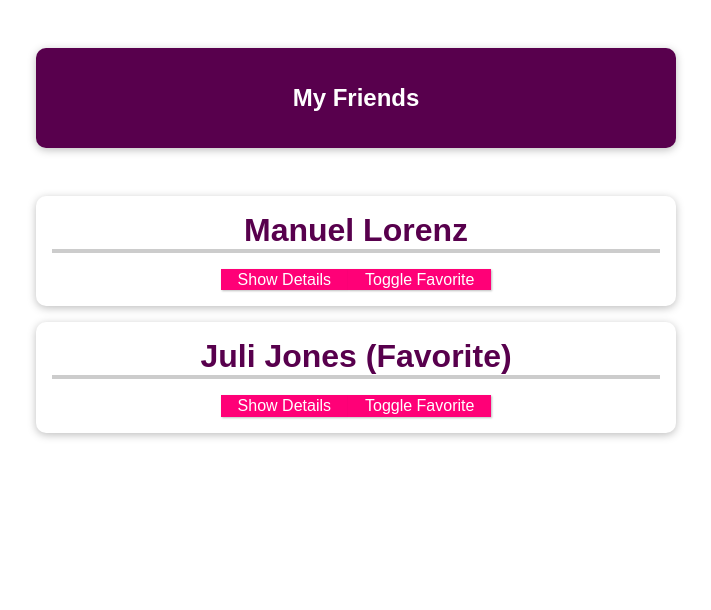
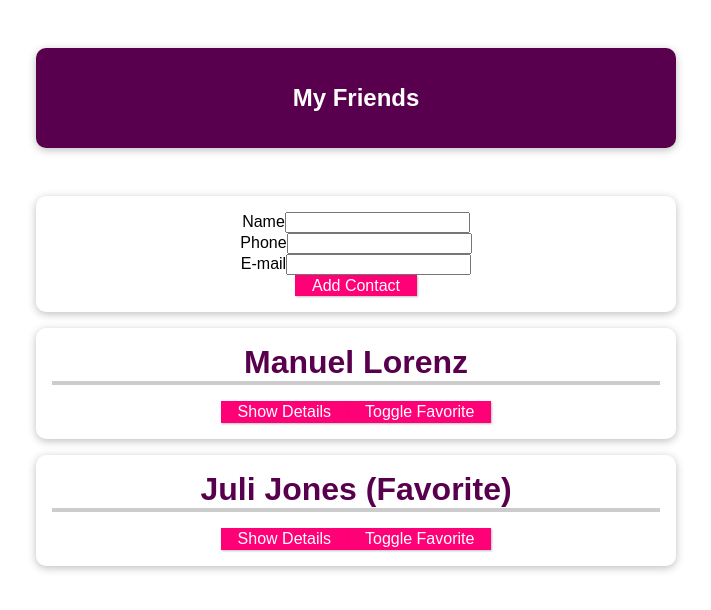
Before and after one commit to chhw130/Vue-Component-Practice, a Vue app: page / in a window 1280 px wide. Shown: the top 610 px of the page, without its empty margins (284-995 px from the left). Built offline with nearby package versions, Linux system fonts and the light colour scheme.

Commit message:
Feat : newFriend Form Component

```diff
--- a/src/App.vue
+++ b/src/App.vue
@@ -3,6 +3,7 @@
     <header>
       <h1>My Friends</h1>
     </header>
+    <new-friend @add-contact="addContact"></new-friend>
     <ul>
       <friends-contact
         v-for="friend in friends"
@@ -18,7 +19,9 @@
 </template>
 
 <script>
+import NewFriend from "./components/NewFriend.vue";
 export default {
+  components: { NewFriend },
   data() {
     return {
       friends: [
@@ -46,6 +49,9 @@
       );
 
       identifyFriend.favorite = !identifyFriend.favorite;
+    },
+    addContact(enteredData) {
+      console.log(enteredData);
     },
   },
 };
@@ -82,7 +88,8 @@
   list-style: none;
 }
 
-li {
+li,
+form {
   box-shadow: 0 2px 8px rgba(0, 0, 0, 0.26);
   margin: 1rem auto;
   border-radius: 10px;
--- /dev/null
+++ b/src/components/NewFriend.vue
@@ -0,0 +1,44 @@
+<template>
+  <form @submit.prevent="submitHandler">
+    <div>
+      <label>Name</label>
+      <input type="text" v-model="enteredName" />
+    </div>
+    <div>
+      <label>Phone</label>
+      <input type="tel" v-model="enteredPhone" />
+    </div>
+    <div>
+      <label>E-mail</label>
+      <input type="email" v-model="enteredEmail" />
+    </div>
+    <div>
+      <button>Add Contact</button>
+    </div>
+  </form>
+</template>
+
+<script>
+export default {
+  emits: ["add-contact"],
+  data() {
+    return {
+      enteredName: "",
+      enteredPhone: "",
+      enteredEmail: "",
+    };
+  },
+
+  methods: {
+    submitHandler() {
+      const enteredData = {
+        enteredName: this.enteredName,
+        enteredEmail: this.enteredEmail,
+        enteredPhone: this.enteredPhone,
+      };
+
+      this.$emit("add-contact", enteredData);
+    },
+  },
+};
+</script>
--- a/src/main.js
+++ b/src/main.js
@@ -1,9 +1,11 @@
 import { createApp } from "vue";
 import App from "./App.vue";
 import FriendsContact from "./components/FriendsContact.vue";
+import NewFriend from "./components/NewFriend.vue";
 
 const app = createApp(App);
 
 app.component("friends-contact", FriendsContact);
+app.component("New-friends", NewFriend);
 
 app.mount("#app");
```
